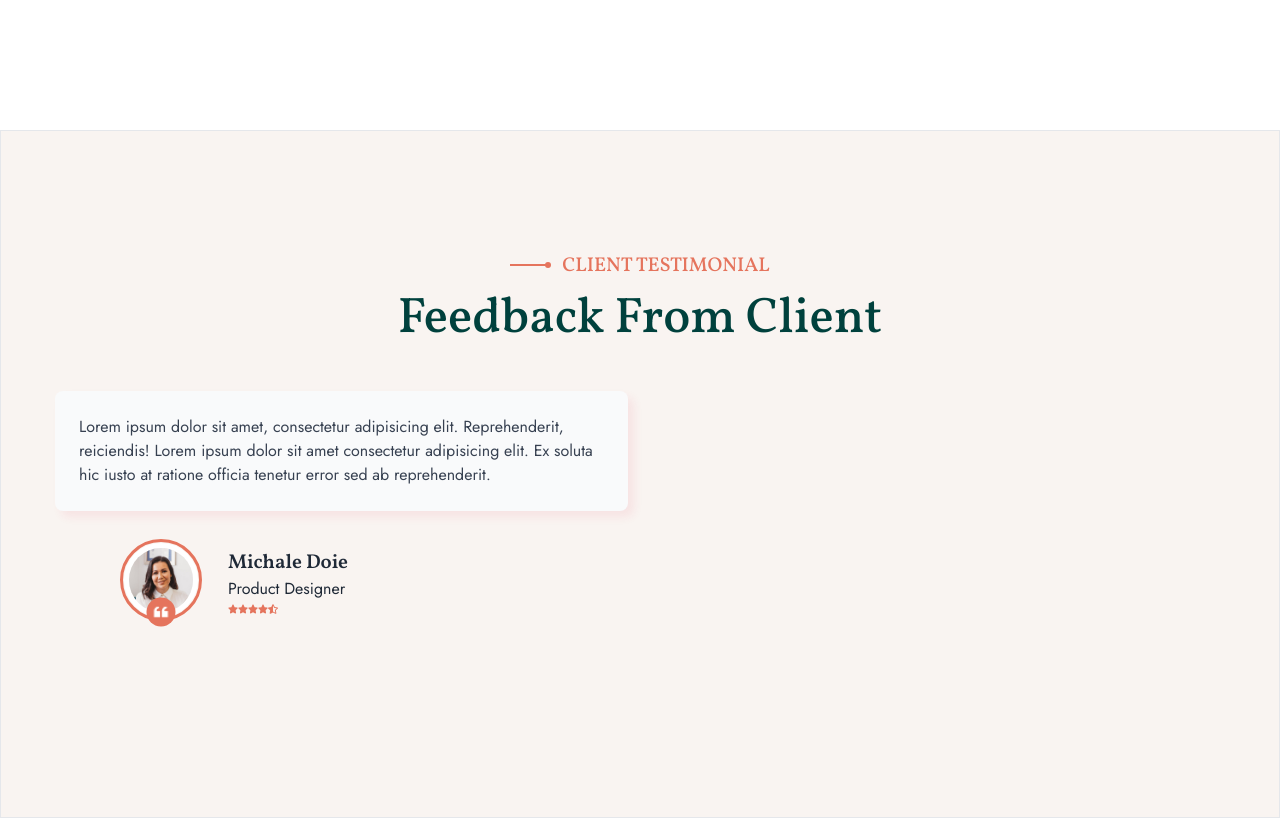
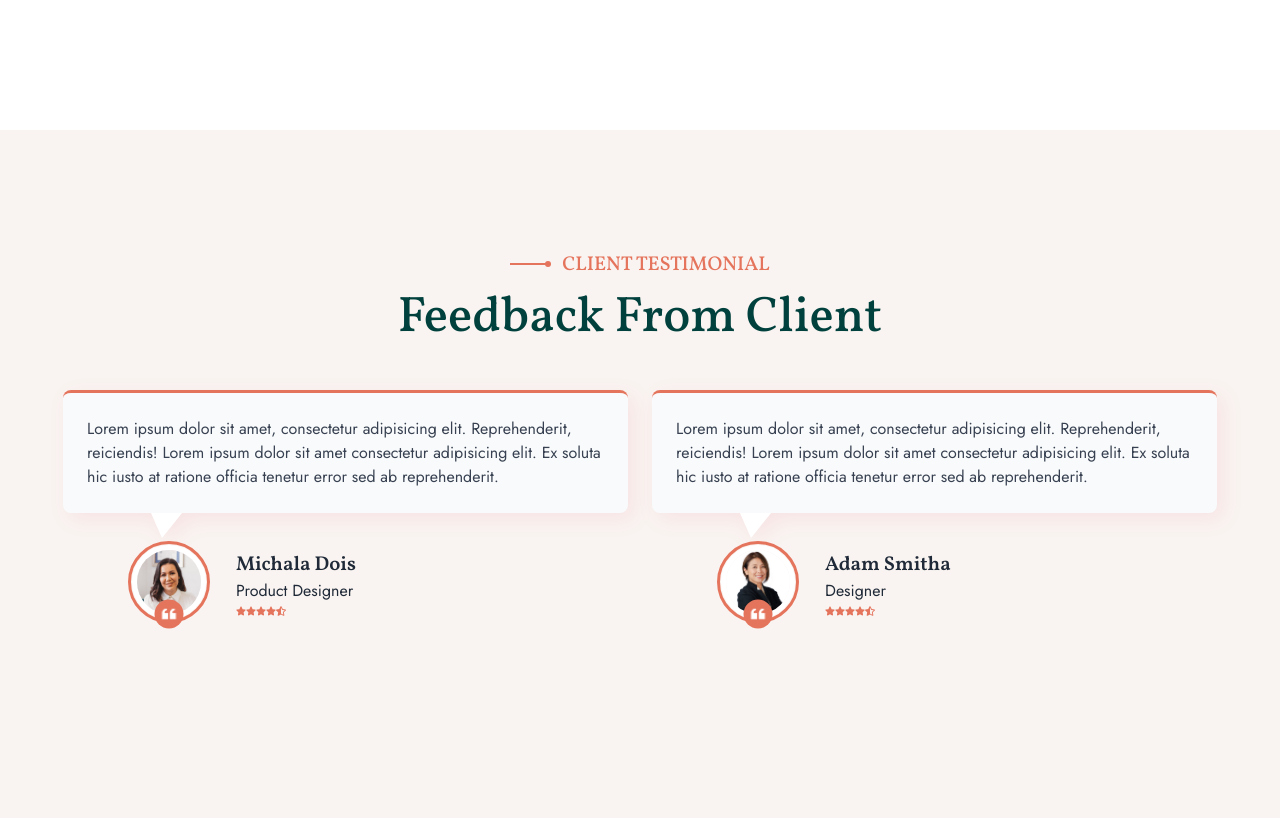
Before and after one commit to MarufSiyam11/safwan-porject, a React (Vite) app: page / in a window 1280 px wide. Shown: the part 4640-5459 px from the top of the page. Built offline with nearby package versions, Linux system fonts and the light colour scheme.

Commit message:
finish portfolio

```diff
--- a/src/components/contactFrom/ContactFrom.jsx
+++ b/src/components/contactFrom/ContactFrom.jsx
@@ -1,7 +1,7 @@
 import img from "../../assets/image (12).png";
 const ContactFrom = () => {
   return (
-    <section className="mt-28">
+    <section className="mt-20 md:mt-28 ">
       <div className="container">
         <div className="grid grid-cols-1 md:grid-cols-2 gap-6">
           <div className="w-full">
--- a/src/components/testimonial/Testimonial.jsx
+++ b/src/components/testimonial/Testimonial.jsx
@@ -1,18 +1,22 @@
 import SectionTitle from "../section-Title/SectionTitle";
 import quation from "../../assets/quotes.png";
 import client1 from "../../assets/client.jpg";
+import client2 from "../../assets/client2.png";
 import { FaStar } from "react-icons/fa6";
 import { FaStarHalfAlt } from "react-icons/fa";
+
 const Testimonial = () => {
   return (
-    <section className="mt-20 md:mt-[120px] h-[688px] bg-[#F9F4F1] border">
-      <div className="container  mt-[121px]">
-        <SectionTitle title="Client Testimonial" des="Feedback From Client" />
-
-        <div className="grid grid-cols-2 gap-6">
+    <section className="mt-20 mb-52 md:mb-28  md:mt-[120px] h-[688px] bg-[#F9F4F1] ">
+      <div className="container  pt-[121px] mx-auto px-2">
+        <div className="">
+          {" "}
+          <SectionTitle title="Client Testimonial" des="Feedback From Client" />
+        </div>
+        <div className="grid grid-cols-1 md:grid-cols-2 gap-6">
           {" "}
           <div className="mt-10">
-            <div className="bg-gray-50 p-6 rounded-lg shadow-testimonial-shadaw relative">
+            <div className="bg-gray-50 p-6 border-t-[3px] border-secondary rounded-lg testiminial_shadow relative shape">
               {" "}
               <p className="text-gray-700">
                 Lorem ipsum dolor sit amet, consectetur adipisicing elit.
@@ -42,9 +46,53 @@ const Testimonial = () => {
               <div>
                 {" "}
                 <h3 className="text-xl font-semibold text-gray-800">
-                  Michale Doie
+                  Michala Dois
                 </h3>
                 <p className=" text-gray-800">Product Designer</p>
+                <div className="flex w-[50px] h-[10px] text-secondary ">
+                  <FaStar />
+                  <FaStar />
+                  <FaStar />
+                  <FaStar />
+                  <FaStarHalfAlt />
+                </div>
+              </div>
+            </div>
+          </div>
+          <div className="mt-10">
+            <div className="bg-gray-50 p-6 border-t-[3px] border-secondary rounded-lg testiminial_shadow relative shape">
+              {" "}
+              <p className="text-gray-700">
+                Lorem ipsum dolor sit amet, consectetur adipisicing elit.
+                Reprehenderit, reiciendis! Lorem ipsum dolor sit amet
+                consectetur adipisicing elit. Ex soluta hic iusto at ratione
+                officia tenetur error sed ab reprehenderit.
+              </p>
+            </div>
+            <div className="flex pl-[69px]  items-center gap-[30px] mt-8">
+              <div className="w-[74px] h-[74px] rounded-full border-[5px] border-white outline outline-offset-[1px] outline-secondary relative">
+                {" "}
+                <img
+                  className="w-full h-full rounded-full object-cover"
+                  src={client2}
+                  alt="Client"
+                />
+                <span className="w-[29px] h-[29px] px-[6px] py-[5px] bg-secondary flex items-center justify-center rounded-full absolute bottom-0 right-1/2 translate-x-1/2 translate-y-1/2">
+                  {" "}
+                  <img
+                    className="w-full h-full object-cover"
+                    src={quation}
+                    alt="Client"
+                  />
+                </span>
+              </div>
+
+              <div>
+                {" "}
+                <h3 className="text-xl font-semibold text-gray-800">
+                  Adam Smitha
+                </h3>
+                <p className=" text-gray-800">Designer</p>
                 <div className="flex w-[50px] h-[10px] text-secondary ">
                   <FaStar />
                   <FaStar />
--- a/src/index.css
+++ b/src/index.css
@@ -30,7 +30,23 @@ p {
   max-width: 1250px !important;
   /* padding: 0 20px !important; */
 }
-
+.shape::after {
+  position: absolute;
+  content: "";
+  height: 0;
+  width: 0;
+  background: transparent;
+  border-top: 25px solid #fff;
+  border-right: 20px solid transparent;
+  border-bottom: 0 solid purple;
+  border-left: 11px solid transparent;
+  bottom: 0;
+  left: 88px;
+  transform: translateY(100%);
+}
+.testiminial_shadow {
+  filter: drop-shadow(6px 6px 10px rgba(227, 40, 71, 0.08));
+}
 /* .btn {
   background-color: #e5745d;
   color: #fff;
```
